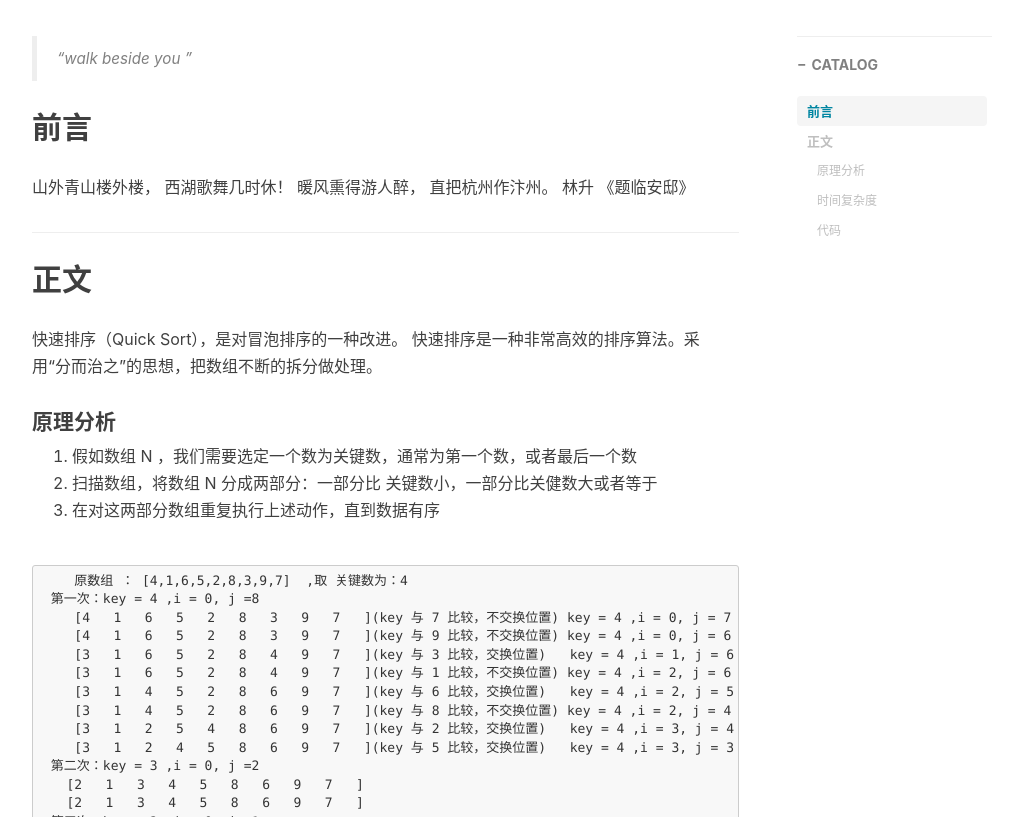
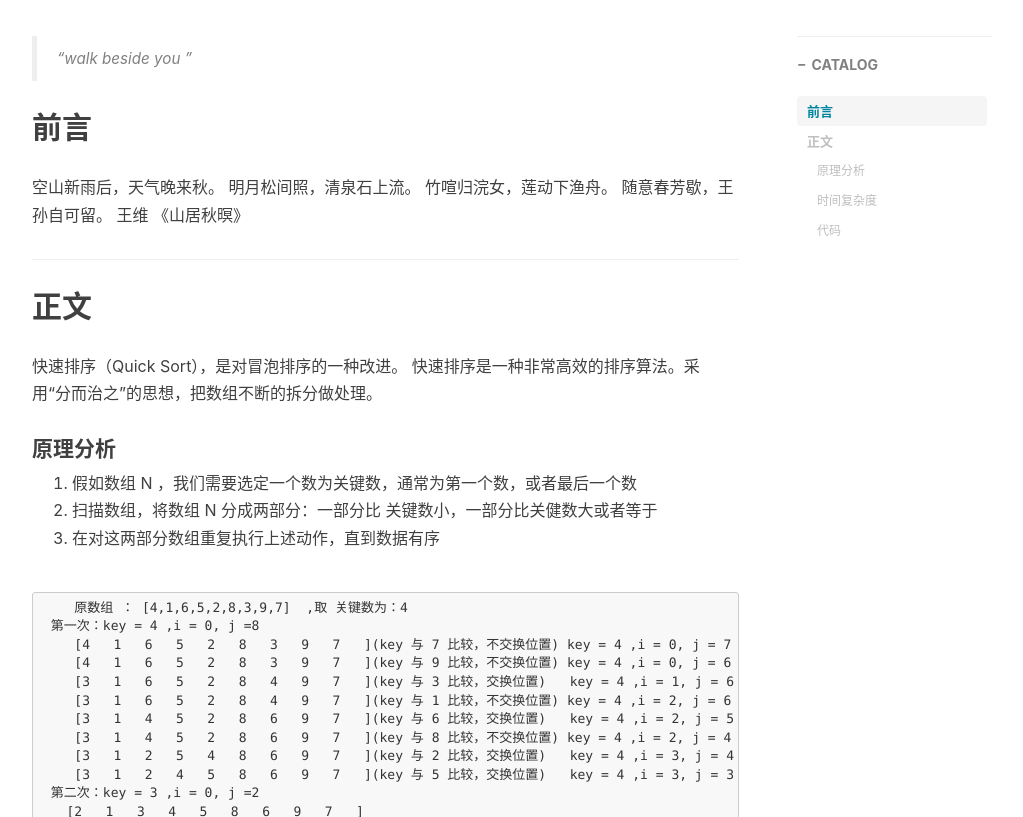
Before and after one commit to bigfat-will/bigfat-will.github.io, a Jekyll site: the page built from _posts/2017-06-10-Sort-Quicksort.markdown, in a window 1280 px wide and 900 px high, scrolled down 378 px, cut to the strip 83-900 px from the top of the window. Shown: the whole strip, without its empty margins (233-1256 px from the left). Built offline with Jekyll 4.4.1, drawn with Linux system fonts in a browser that asks for light colours; nearby versions of some CDN libraries; comment, search, counter and statistics services are not loaded.

Commit message:
quicksort

```diff
--- a/_posts/2017-06-10-Sort-Quicksort.markdown
+++ b/_posts/2017-06-10-Sort-Quicksort.markdown
@@ -15,11 +15,11 @@ tags:
 
 
 ## 前言
-   山外青山楼外楼，
-   西湖歌舞几时休！
-   暖风熏得游人醉，
-   直把杭州作汴州。
-    林升 《题临安邸》
+   空山新雨后，天气晚来秋。
+   明月松间照，清泉石上流。
+   竹喧归浣女，莲动下渔舟。
+   随意春芳歇，王孙自可留。
+    王维 《山居秋暝》
 
 ---
 
```
